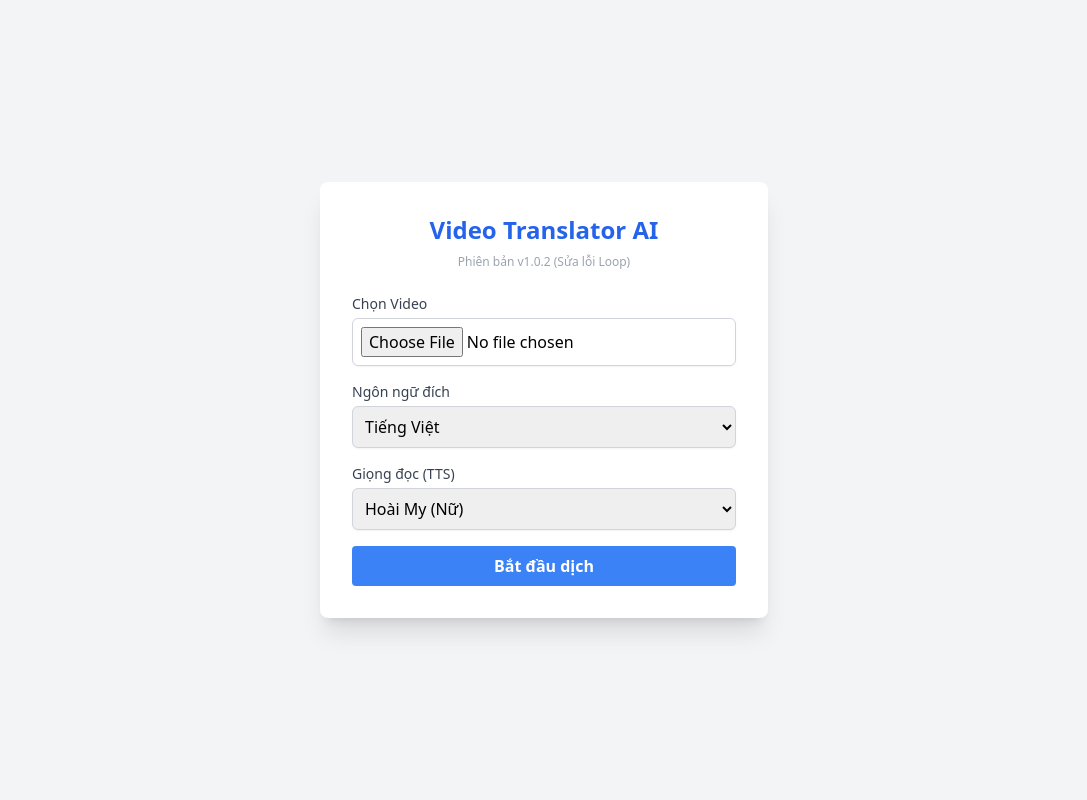
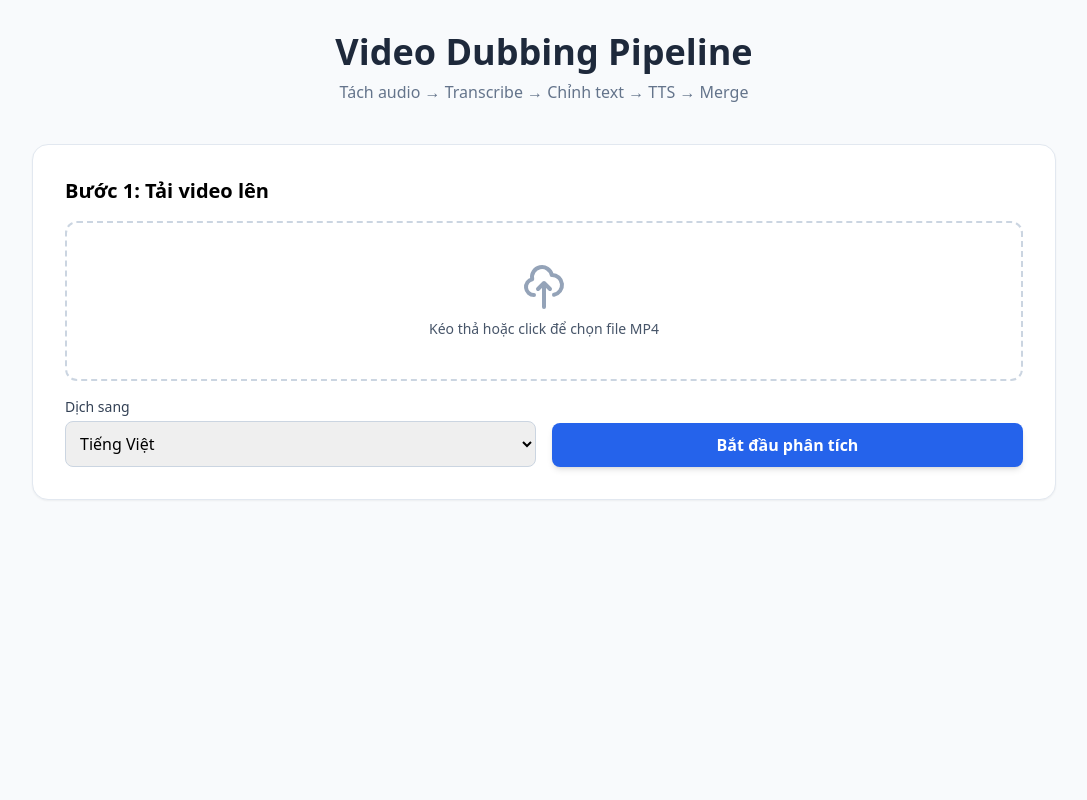
Before and after one commit to Vittuma/Tool-Video, a FastAPI app: page / in a window 1280 px wide. Shown: the whole page, without its empty margins (96-1183 px from the left). Run offline with FastAPI, Linux system fonts and the light colour scheme; some libraries are stand-ins or nearby versions.

Commit message:
Implement 2-step Interactive Dubbing (Upload -> Edit -> Dub) as per plan

```diff
--- a/app.py
+++ b/app.py
@@ -1,12 +1,19 @@
 import os
 import shutil
 import uuid
+import json
 import asyncio
-from fastapi import FastAPI, UploadFile, File, Form, BackgroundTasks, Request
+from fastapi import FastAPI, UploadFile, File, Form, BackgroundTasks, Request, HTTPException
 from fastapi.responses import HTMLResponse, FileResponse
 from fastapi.templating import Jinja2Templates
 from fastapi.staticfiles import StaticFiles
-from main import VideoDubbingPipeline
+from pydantic import BaseModel
+from typing import List
+
+from pipeline.extractor import extract_audio
+from pipeline.transcriber import transcribe
+from pipeline.tts import process_tts_segments, translate_text
+from pipeline.merger import merge_all
 import nest_asyncio
 
 nest_asyncio.apply()
@@ -16,68 +23,152 @@ app = FastAPI()
 # Setup folders
 UPLOAD_DIR = "uploads"
 OUTPUT_DIR = "outputs"
+TASKS_DIR = "tasks_data" # Store json data for segments
 os.makedirs(UPLOAD_DIR, exist_ok=True)
 os.makedirs(OUTPUT_DIR, exist_ok=True)
+os.makedirs(TASKS_DIR, exist_ok=True)
 
 templates = Jinja2Templates(directory="templates")
 
-# Store status of tasks
-tasks = {}
+# Task status storage
+tasks_status = {}
+
+class Segment(BaseModel):
+    start: float
+    end: float
+    text: str
+    translated_text: str = ""
+
+class DubRequest(BaseModel):
+    task_id: str
+    segments: List[Segment]
+    voice: str
+    lang: str
 
 @app.get("/", response_class=HTMLResponse)
 async def index(request: Request):
     return templates.TemplateResponse("index.html", {"request": request})
 
-async def run_translation(task_id: str, input_path: str, output_path: str, lang: str, voice: str):
+async def run_step1_transcribe(task_id: str, input_path: str, target_lang: str):
     try:
-        tasks[task_id] = "Đang xử lý (Pipeline)..."
-        pipeline = VideoDubbingPipeline(tmp_dir=f"tmp_{task_id}")
-        await pipeline.run(input_path, output_path, lang, voice)
-        tasks[task_id] = "Hoàn thành"
-        # Cleanup tmp dir
-        shutil.rmtree(f"tmp_{task_id}", ignore_errors=True)
+        tasks_status[task_id] = {"status": "Đang tách âm thanh...", "step": 1}
+        tmp_dir = os.path.join("tmp", task_id)
+        os.makedirs(tmp_dir, exist_ok=True)
+
+        # 1. Extract
+        wav_path = extract_audio(input_path, tmp_dir)
+
+        # 2. Transcribe
+        tasks_status[task_id]["status"] = "Đang nhận diện giọng nói (Whisper)..."
+        result = transcribe(wav_path)
+
+        # 3. Initial Translation
+        tasks_status[task_id]["status"] = "Đang dịch thô..."
+        segments = []
+        for seg in result['segments']:
+            trans = await translate_text(seg['text'], target_lang)
+            segments.append({
+                "start": seg['start'],
+                "end": seg['end'],
+                "text": seg['text'],
+                "translated_text": trans
+            })
+
+        # Save segments for editing
+        with open(os.path.join(TASKS_DIR, f"{task_id}.json"), "w", encoding="utf-8") as f:
+            json.dump({"segments": segments, "input_path": input_path}, f, ensure_all_ascii=False)
+
+        tasks_status[task_id] = {"status": "Sẵn sàng để chỉnh sửa", "step": 2, "segments": segments}
+
     except Exception as e:
-        tasks[task_id] = f"Lỗi: {str(e)}"
-    finally:
-        if os.path.exists(input_path):
-            os.remove(input_path)
+        tasks_status[task_id] = {"status": f"Lỗi: {str(e)}", "step": 0}
 
-@app.post("/translate")
-async def translate_video(
+@app.post("/upload")
+async def upload_video(
     background_tasks: BackgroundTasks,
     video: UploadFile = File(...),
-    lang: str = Form("vi"),
-    voice: str = Form("vi-VN-HoaiMyNeural")
+    lang: str = Form("vi")
 ):
     task_id = str(uuid.uuid4())
     input_filename = f"{task_id}_{video.filename}"
     input_path = os.path.join(UPLOAD_DIR, input_filename)
-    output_filename = f"translated_{task_id}.mp4"
-    output_path = os.path.join(OUTPUT_DIR, output_filename)
 
     with open(input_path, "wb") as buffer:
         shutil.copyfileobj(video.file, buffer)
 
-    tasks[task_id] = "Đã nhận file, đang chờ xử lý..."
-    background_tasks.add_task(run_translation, task_id, input_path, output_path, lang, voice)
+    tasks_status[task_id] = {"status": "Đang khởi tạo...", "step": 1}
+    background_tasks.add_task(run_step1_transcribe, task_id, input_path, lang)
 
-    return {"task_id": task_id, "status": "Started"}
+    return {"task_id": task_id}
 
 @app.get("/status/{task_id}")
 async def get_status(task_id: str):
-    status = tasks.get(task_id, "Không tìm thấy task")
-    download_url = f"/download/{task_id}" if status == "Hoàn thành" else None
-    return {"status": status, "download_url": download_url}
+    return tasks_status.get(task_id, {"status": "Không tìm thấy task", "step": 0})
+
+@app.post("/dub")
+async def start_dubbing(req: DubRequest, background_tasks: BackgroundTasks):
+    task_id = req.task_id
+    # Update saved segments with user edits
+    task_file = os.path.join(TASKS_DIR, f"{task_id}.json")
+    if not os.path.exists(task_file):
+        raise HTTPException(status_code=404, detail="Task data not found")
+
+    with open(task_file, "r") as f:
+        data = json.load(f)
+
+    data['segments'] = [s.dict() for s in req.segments]
+    with open(task_file, "w") as f:
+        json.dump(data, f)
+
+    tasks_status[task_id] = {"status": "Đang tiến hành Dubbing (TTS & Merge)...", "step": 3}
+    background_tasks.add_task(run_step2_dub, task_id, req.voice, req.lang)
+
+    return {"status": "Started"}
+
+async def run_step2_dub(task_id: str, voice: str, lang: str):
+    try:
+        task_file = os.path.join(TASKS_DIR, f"{task_id}.json")
+        with open(task_file, "r") as f:
+            data = json.load(f)
+
+        tmp_dir = os.path.join("tmp", task_id)
+        input_path = data['input_path']
+        output_path = os.path.join(OUTPUT_DIR, f"dubbed_{task_id}.mp4")
+
+        # Prepare segments for TTS (convert back to format expected by pipeline)
+        # pipeline/tts.py needs 'text' to be the one to speak
+        tts_segments = []
+        for s in data['segments']:
+            tts_segments.append({
+                "start": s['start'],
+                "end": s['end'],
+                "text": s['translated_text'] # Speak the translated text
+            })
+
+        # 1. TTS
+        processed = await process_tts_segments(tts_segments, tmp_dir, lang, voice)
+
+        # 2. Merge
+        merge_all(input_path, processed, output_path)
+
+        tasks_status[task_id] = {
+            "status": "Hoàn thành",
+            "step": 4,
+            "download_url": f"/download/{task_id}"
+        }
+
+        # Optional: cleanup tmp
+        # shutil.rmtree(tmp_dir, ignore_errors=True)
+    except Exception as e:
+        tasks_status[task_id] = {"status": f"Lỗi Dubbing: {str(e)}", "step": 0}
 
 @app.get("/download/{task_id}")
 async def download_video(task_id: str):
-    output_filename = f"translated_{task_id}.mp4"
-    output_path = os.path.join(OUTPUT_DIR, output_filename)
+    output_path = os.path.join(OUTPUT_DIR, f"dubbed_{task_id}.mp4")
     if os.path.exists(output_path):
-        return FileResponse(output_path, media_type="video/mp4", filename="translated_video.mp4")
-    return {"error": "File không tồn tại hoặc chưa xử lý xong"}
+        return FileResponse(output_path, filename="dubbed_video.mp4")
+    return {"error": "File not found"}
 
 if __name__ == "__main__":
     import uvicorn
-    port = int(os.environ.get("PORT", 8000))
-    uvicorn.run(app, host="0.0.0.0", port=port)
+    uvicorn.run(app, host="0.0.0.0", port=8000)
--- a/templates/index.html
+++ b/templates/index.html
@@ -3,102 +3,208 @@
 <head>
     <meta charset="UTF-8">
     <meta name="viewport" content="width=device-width, initial-scale=1.0">
-    <title>Video Translator AI</title>
+    <title>Video Dubbing Professional AI</title>
     <script src="https://cdn.tailwindcss.com"></script>
 </head>
-<body class="bg-gray-100 min-h-screen flex flex-col items-center justify-center p-4">
-    <div class="bg-white p-8 rounded-lg shadow-xl w-full max-w-md">
-        <h1 class="text-2xl font-bold mb-2 text-center text-blue-600">Video Translator AI</h1>
-        <p class="text-xs text-center text-gray-400 mb-6">Phiên bản v1.0.2 (Sửa lỗi Loop)</p>
+<body class="bg-slate-50 min-h-screen p-4 md:p-8">
+    <div class="max-w-5xl mx-auto">
+        <header class="text-center mb-10">
+            <h1 class="text-4xl font-extrabold text-slate-800">Video Dubbing Pipeline</h1>
+            <p class="text-slate-500 mt-2">Tách audio → Transcribe → Chỉnh text → TTS → Merge</p>
+        </header>
 
+        <!-- Step 1: Upload -->
+        <div id="step1" class="bg-white p-8 rounded-2xl shadow-sm border border-slate-200">
+            <h2 class="text-xl font-bold mb-4">Bước 1: Tải video lên</h2>
             <form id="uploadForm" class="space-y-4">
+                <div class="border-2 border-dashed border-slate-300 rounded-xl p-10 text-center hover:border-blue-400 transition-colors cursor-pointer" onclick="document.getElementById('videoInput').click()">
+                    <input type="file" id="videoInput" name="video" accept="video/*" class="hidden" onchange="updateFileName(this)">
+                    <div id="uploadPlaceholder">
+                        <svg class="mx-auto h-12 w-12 text-slate-400" fill="none" viewBox="0 0 24 24" stroke="currentColor">
+                            <path stroke-linecap="round" stroke-linejoin="round" stroke-width="2" d="M7 16a4 4 0 01-.88-7.903A5 5 0 1115.9 6L16 6a5 5 0 011 9.9M15 13l-3-3m0 0l-3 3m3-3v12" />
+                        </svg>
+                        <p class="mt-2 text-sm text-slate-600">Kéo thả hoặc click để chọn file MP4</p>
+                    </div>
+                    <p id="fileName" class="text-blue-600 font-medium hidden"></p>
+                </div>
+                <div class="grid grid-cols-1 md:grid-cols-2 gap-4">
                     <div>
-                <label class="block text-sm font-medium text-gray-700">Chọn Video</label>
-                <input type="file" name="video" accept="video/*" required
-                    class="mt-1 block w-full border border-gray-300 rounded-md shadow-sm p-2">
+                        <label class="block text-sm font-medium text-slate-700 mb-1">Dịch sang</label>
+                        <select name="lang" class="w-full border border-slate-300 rounded-lg p-2.5 focus:ring-2 focus:ring-blue-500 outline-none">
+                            <option value="vi">Tiếng Việt</option>
+                            <option value="en">Tiếng Anh</option>
+                        </select>
+                    </div>
+                    <div class="flex items-end">
+                        <button type="submit" id="uploadBtn" class="w-full bg-blue-600 text-white font-bold py-2.5 rounded-lg hover:bg-blue-700 transition shadow-md disabled:bg-slate-400">
+                            Bắt đầu phân tích
+                        </button>
+                    </div>
+                </div>
+            </form>
         </div>
 
-            <div>
-                <label class="block text-sm font-medium text-gray-700">Ngôn ngữ đích</label>
-                <select name="lang" class="mt-1 block w-full border border-gray-300 rounded-md shadow-sm p-2">
-                    <option value="vi">Tiếng Việt</option>
-                    <option value="en">Tiếng Anh</option>
-                    <option value="ja">Tiếng Nhật</option>
-                    <option value="ko">Tiếng Hàn</option>
-                </select>
+        <!-- Processing Status -->
+        <div id="statusBox" class="mt-6 bg-blue-50 border border-blue-100 p-4 rounded-xl hidden">
+            <div class="flex items-center space-x-3">
+                <div class="animate-spin rounded-full h-5 w-5 border-b-2 border-blue-600"></div>
+                <p id="statusText" class="text-blue-700 font-medium">Đang xử lý...</p>
+            </div>
         </div>
 
-            <div>
-                <label class="block text-sm font-medium text-gray-700">Giọng đọc (TTS)</label>
-                <select name="voice" class="mt-1 block w-full border border-gray-300 rounded-md shadow-sm p-2">
-                    <option value="vi-VN-HoaiMyNeural">Hoài My (Nữ)</option>
-                    <option value="vi-VN-NamMinhNeural">Nam Minh (Nam)</option>
+        <!-- Step 2: Edit Segments -->
+        <div id="step2" class="mt-10 bg-white p-8 rounded-2xl shadow-sm border border-slate-200 hidden">
+            <div class="flex justify-between items-center mb-6">
+                <h2 class="text-xl font-bold">Bước 2: Chỉnh sửa nội dung dịch</h2>
+                <div class="flex space-x-4">
+                    <select id="voiceSelect" class="border border-slate-300 rounded-lg p-2 text-sm outline-none">
+                        <option value="vi-VN-HoaiMyNeural">Giọng Nữ (Hoài My)</option>
+                        <option value="vi-VN-NamMinhNeural">Giọng Nam (Nam Minh)</option>
                     </select>
+                    <button id="dubBtn" class="bg-green-600 text-white font-bold px-6 py-2 rounded-lg hover:bg-green-700 shadow-md">
+                        Lồng tiếng & Ghép Video
+                    </button>
+                </div>
             </div>
 
-            <button type="submit" id="submitBtn"
-                class="w-full bg-blue-500 text-white font-bold py-2 px-4 rounded hover:bg-blue-600 transition duration-200">
-                Bắt đầu dịch
-            </button>
-        </form>
+            <div class="overflow-x-auto">
+                <table class="w-full text-left border-collapse">
+                    <thead>
+                        <tr class="bg-slate-100 text-slate-600 uppercase text-xs">
+                            <th class="p-3 rounded-tl-lg">Thời gian</th>
+                            <th class="p-3">Lời gốc</th>
+                            <th class="p-3 rounded-tr-lg">Lời dịch (Có thể sửa)</th>
+                        </tr>
+                    </thead>
+                    <tbody id="segmentsBody" class="text-sm divide-y divide-slate-100">
+                        <!-- Segments will be injected here -->
+                    </tbody>
+                </table>
+            </div>
+        </div>
 
-        <div id="statusContainer" class="mt-6 hidden">
-            <h2 class="text-lg font-semibold mb-2">Trạng thái:</h2>
-            <p id="statusText" class="text-blue-500 italic">Đang tải...</p>
-            <div id="downloadContainer" class="mt-4 hidden">
-                <a id="downloadLink" href="#"
-                   class="block text-center bg-green-500 text-white font-bold py-2 px-4 rounded hover:bg-green-600">
-                    Tải Video Đã Dịch
+        <!-- Step 3: Success & Download -->
+        <div id="step3" class="mt-10 bg-white p-10 rounded-2xl shadow-lg border border-green-100 text-center hidden">
+            <div class="bg-green-100 w-16 h-16 rounded-full flex items-center justify-center mx-auto mb-4">
+                <svg class="h-8 w-8 text-green-600" fill="none" viewBox="0 0 24 24" stroke="currentColor">
+                    <path stroke-linecap="round" stroke-linejoin="round" stroke-width="2" d="M5 13l4 4L19 7" />
+                </svg>
+            </div>
+            <h2 class="text-2xl font-bold text-slate-800">Dịch video hoàn tất!</h2>
+            <p class="text-slate-500 mb-6">Bạn có thể tải kết quả về ngay bây giờ.</p>
+            <a id="finalDownloadLink" href="#" class="inline-block bg-blue-600 text-white font-bold px-10 py-3 rounded-xl hover:bg-blue-700 transition shadow-lg">
+                Tải Video Kết Quả (.mp4)
             </a>
-            </div>
+            <button onclick="location.reload()" class="block mx-auto mt-4 text-slate-400 hover:text-slate-600 underline">Làm video mới</button>
         </div>
     </div>
 
     <script>
-        const form = document.getElementById('uploadForm');
-        const statusContainer = document.getElementById('statusContainer');
-        const statusText = document.getElementById('statusText');
-        const downloadContainer = document.getElementById('downloadContainer');
-        const downloadLink = document.getElementById('downloadLink');
-        const submitBtn = document.getElementById('submitBtn');
+        let currentTaskId = null;
+        let currentSegments = [];
 
-        form.onsubmit = async (e) => {
+        function updateFileName(input) {
+            const fileName = document.getElementById('fileName');
+            const placeholder = document.getElementById('uploadPlaceholder');
+            if (input.files.length > 0) {
+                fileName.innerText = "Đã chọn: " + input.files[0].name;
+                fileName.classList.remove('hidden');
+                placeholder.classList.add('hidden');
+            }
+        }
+
+        const uploadForm = document.getElementById('uploadForm');
+        uploadForm.onsubmit = async (e) => {
             e.preventDefault();
-            const formData = new FormData(form);
+            const formData = new FormData(uploadForm);
 
-            submitBtn.disabled = true;
-            submitBtn.innerText = "Đang tải video lên...";
-            statusContainer.classList.remove('hidden');
-            statusText.innerText = "Đang upload...";
+            document.getElementById('uploadBtn').disabled = true;
+            document.getElementById('statusBox').classList.remove('hidden');
 
-            const response = await fetch('/translate', {
-                method: 'POST',
-                body: formData
-            });
+            const response = await fetch('/upload', { method: 'POST', body: formData });
             const data = await response.json();
-            const taskId = data.task_id;
+            currentTaskId = data.task_id;
 
-            checkStatus(taskId);
+            pollStatus();
         };
 
-        async function checkStatus(taskId) {
-            const response = await fetch(`/status/${taskId}`);
+        async function pollStatus() {
+            const response = await fetch(`/status/${currentTaskId}`);
             const data = await response.json();
 
-            statusText.innerText = data.status;
+            document.getElementById('statusText').innerText = data.status;
 
-            if (data.status === "Hoàn thành") {
-                downloadContainer.classList.remove('hidden');
-                downloadLink.href = data.download_url;
-                submitBtn.disabled = false;
-                submitBtn.innerText = "Bắt đầu dịch";
-            } else if (data.status.startsWith("Lỗi")) {
-                statusText.classList.remove('text-blue-500');
-                statusText.classList.add('text-red-500');
-                submitBtn.disabled = false;
+            if (data.step === 2) {
+                // Done step 1, show editor
+                showEditor(data.segments);
+            } else if (data.step === 4) {
+                // Done everything
+                showDownload(data.download_url);
+            } else if (data.step === 0) {
+                // Error
+                alert(data.status);
+                location.reload();
             } else {
-                setTimeout(() => checkStatus(taskId), 5000);
+                setTimeout(pollStatus, 3000);
             }
+        }
+
+        function showEditor(segments) {
+            currentSegments = segments;
+            document.getElementById('statusBox').classList.add('hidden');
+            document.getElementById('step1').classList.add('opacity-50', 'pointer-events-none');
+            document.getElementById('step2').classList.remove('hidden');
+
+            const body = document.getElementById('segmentsBody');
+            body.innerHTML = '';
+
+            segments.forEach((seg, index) => {
+                const tr = document.createElement('tr');
+                tr.innerHTML = `
+                    <td class="p-3 text-slate-400 font-mono text-xs whitespace-nowrap">
+                        ${seg.start.toFixed(2)}s - ${seg.end.toFixed(2)}s
+                    </td>
+                    <td class="p-3 text-slate-600 italic">${seg.text}</td>
+                    <td class="p-3">
+                        <textarea class="w-full border border-slate-200 rounded p-2 text-sm focus:border-blue-400 outline-none transition-colors"
+                            oninput="updateSegmentText(${index}, this.value)">${seg.translated_text}</textarea>
+                    </td>
+                `;
+                body.appendChild(tr);
+            });
+        }
+
+        window.updateSegmentText = (index, val) => {
+            currentSegments[index].translated_text = val;
+        };
+
+        document.getElementById('dubBtn').onclick = async () => {
+            const voice = document.getElementById('voiceSelect').value;
+            const lang = document.querySelector('[name="lang"]').value;
+
+            document.getElementById('dubBtn').disabled = true;
+            document.getElementById('statusBox').classList.remove('hidden');
+            document.getElementById('step2').classList.add('opacity-50', 'pointer-events-none');
+
+            await fetch('/dub', {
+                method: 'POST',
+                headers: { 'Content-Type': 'application/json' },
+                body: JSON.stringify({
+                    task_id: currentTaskId,
+                    segments: currentSegments,
+                    voice: voice,
+                    lang: lang
+                })
+            });
+
+            pollStatus();
+        };
+
+        function showDownload(url) {
+            document.getElementById('statusBox').classList.add('hidden');
+            document.getElementById('step2').classList.add('hidden');
+            document.getElementById('step3').classList.remove('hidden');
+            document.getElementById('finalDownloadLink').href = url;
         }
     </script>
 </body>
```
Lines whose indentation alone changed are shown as unchanged.
